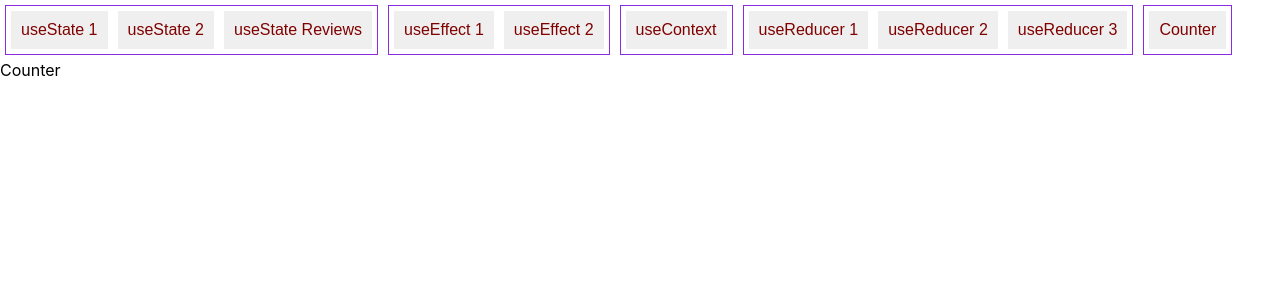
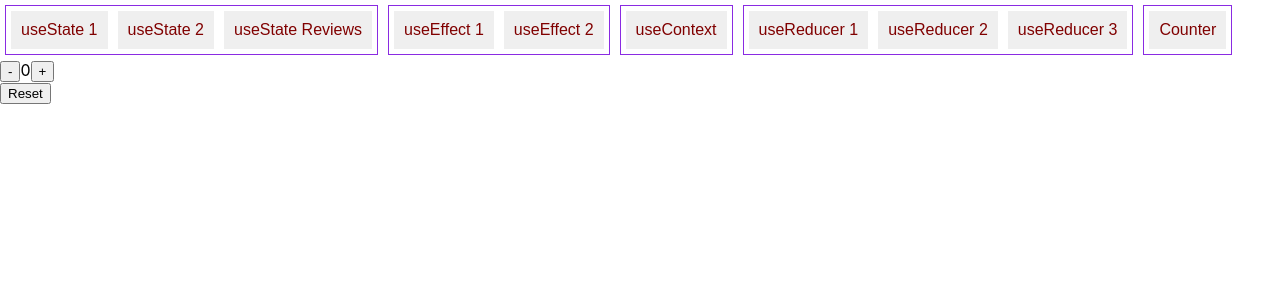
Before and after one commit to chandu20web/Hooks, a React (Create React App) app: page /counter in a window 1280 px wide. Shown: the top 300 px of the page. Built offline with nearby package versions, Linux system fonts and the light colour scheme.

Commit message:
dev1 redux changes

```diff
--- a/src/Components/Counter/counter.js
+++ b/src/Components/Counter/counter.js
@@ -1,7 +1,55 @@
 import React from "react";
 
-const Counter = () => {
-  return <div>Counter</div>;
+import { connect } from "react-redux";
+
+const Counter = (props) => {
+  return (
+    <>
+      <div>
+        <button type="button" onClick={() => props.decrement()}>
+          -
+        </button>
+        <span>{props.count}</span>
+        <button type="button" onClick={() => props.increment()}>
+          +
+        </button>
+      </div>
+      <div>
+        <button type="button" onClick={() => props.reset()}>
+          Reset
+        </button>
+      </div>
+    </>
+  );
 };
 
-export default Counter;
+const mapStateToProps = (state) => {
+  return {
+    count: state.count,
+  };
+};
+
+const mapDispathToProps = (dispath) => {
+  return {
+    increment: () =>
+      dispath({
+        type: "INCREMENT",
+        payload: 2,
+      }),
+
+    decrement: () =>
+      dispath({
+        type: "DECREMENT",
+        payload: 1,
+      }),
+
+    reset: () => {
+      dispath({
+        type: "RESET",
+        payload: 0,
+      });
+    },
+  };
+};
+
+export default connect(mapStateToProps, mapDispathToProps)(Counter);
--- a/src/Redux/reducer.js
+++ b/src/Redux/reducer.js
@@ -1,2 +1,27 @@
-const reducer = () => {};
+const initialState = {
+  count: 0,
+};
+
+const reducer = (state = initialState, action) => {
+  switch (action.type) {
+    case "INCREMENT":
+      return {
+        ...state,
+        count: state.count + action.payload,
+      };
+    case "DECREMENT":
+      return {
+        ...state,
+        count: state.count - action.payload,
+      };
+    case "RESET":
+      return {
+        ...state,
+        count: 0,
+      };
+    default:
+      return { ...state };
+  }
+};
+
 export default reducer;
```
